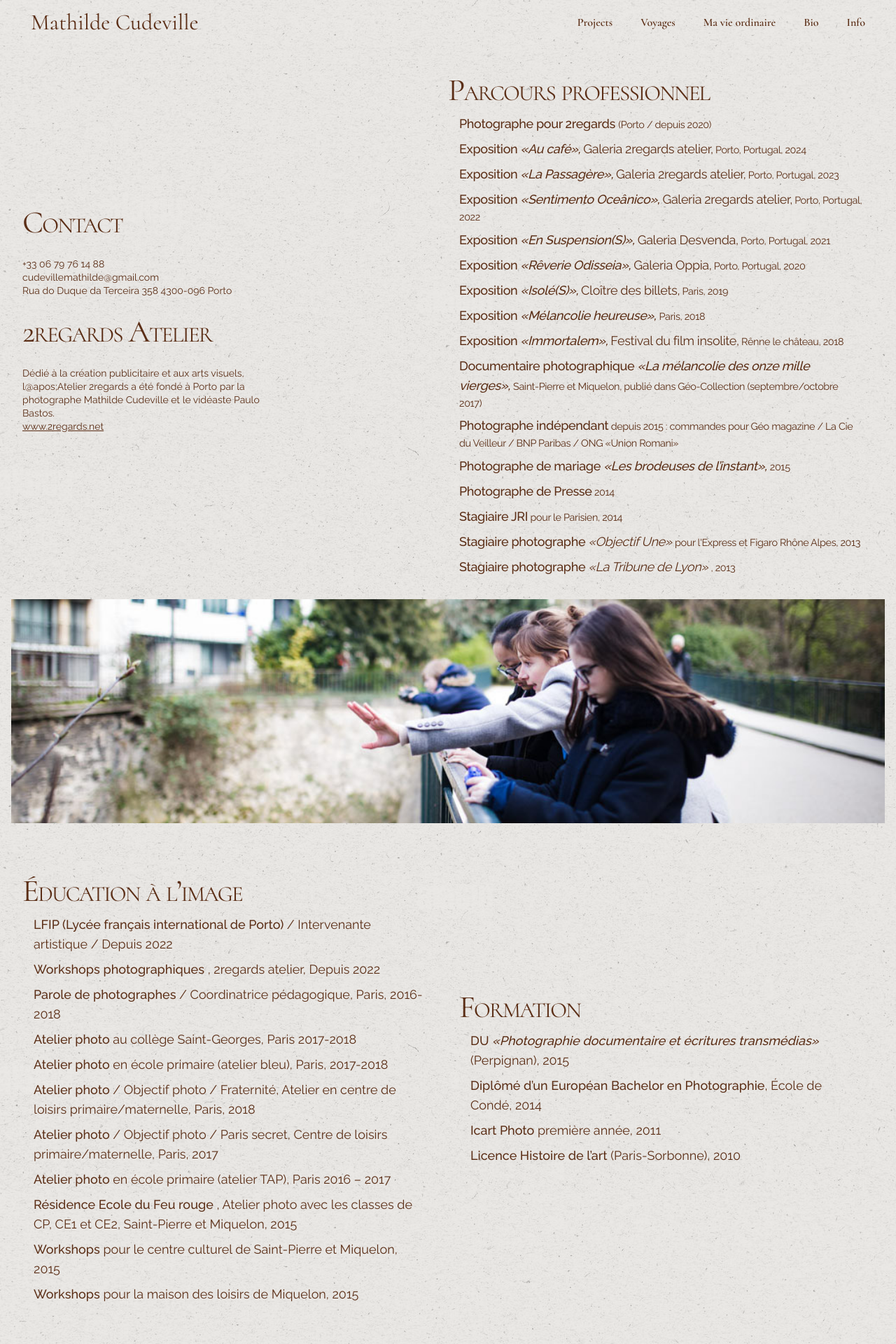
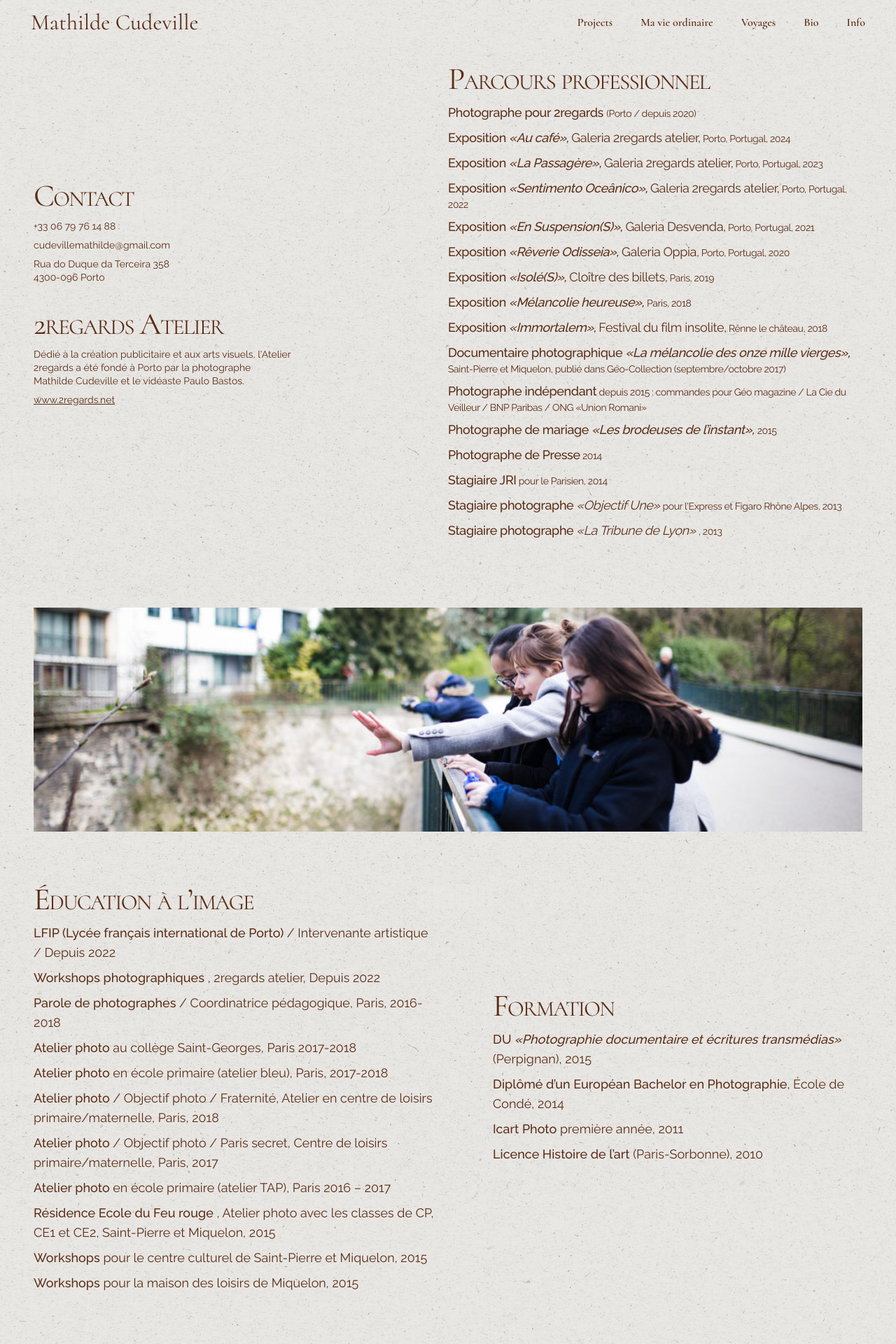
Before and after one commit to VivienIngrams/Mathilde, a Next.js app: page /info in a window 1280 px wide. Shown: the top 1920 px of the page at 70% size. Built offline with nearby package versions, Linux system fonts and the light colour scheme.

Commit message:
INfo page edits

```diff
--- a/app/components/NavMenu.tsx
+++ b/app/components/NavMenu.tsx
@@ -116,16 +116,16 @@ const NavMenu = () => {
                 </MenuItems>
               </Menu>
               <Link
+                href="/ma-vie-ordinaire"
+                className="hover:bg-black/10 px-3 py-2 rounded-md text-md font-semibold"
+              >
+                Ma vie ordinaire
+              </Link>
+              <Link
                 href="/voyages"
                 className="hover:bg-black/10 px-3 py-2 rounded-md text-md font-semibold"
               >
                 Voyages
-              </Link>
-              <Link
-                href="/ma-vie-ordinaire"
-                className="hover:bg-black/10 px-3 py-2 rounded-md text-md font-semibold"
-              >
-                Ma vie ordinaire
               </Link>
               <Link
                 href="/bio"
@@ -261,16 +261,16 @@ const NavMenu = () => {
             </MenuItems>
           </Menu>
           <Link
+            href="/ma-vie-ordinaire"
+            className="hover:bg-black/10 block px-3 py-2 rounded-md text-base font-semibold"
+          >
+            Ma vie ordinaire
+          </Link>
+          <Link
             href="/voyages"
             className="hover:bg-black/10 block px-3 py-2 rounded-md text-base font-semibold"
           >
             Voyages
-          </Link>
-          <Link
-            href="/ma-vie-ordinaire"
-            className="hover:bg-black/10 block px-3 py-2 rounded-md text-base font-semibold"
-          >
-            Ma vie ordinaire
           </Link>
           <Link
             href="/bio"
--- a/app/components/Sections/1TitleSection.tsx
+++ b/app/components/Sections/1TitleSection.tsx
@@ -13,7 +13,6 @@ const TitleSection = ({
   return (
     <div className={` md:min-h-screen w-full `}>
       <div className={` md:grid md:grid-cols-2 pt-8`}>
-
         {/* // Mobile */}
         <div className="md:hidden text-right ">
           <div className=" pb-12">
@@ -98,8 +97,9 @@ const TitleSection = ({
             </Link>
           )}
           {projectSection.text && (
-            <div className="w-[50%] pt-2">
+            <div className=" pt-2">
               <h1 className="">{title}</h1>
+              <div className="w-[50%]">
                 <p className="py-2">{projectSection.text[0]}</p>
                 {projectSection.text[1] && (
                   <p className="py-2">{projectSection.text[1]}</p>
@@ -114,6 +114,7 @@ const TitleSection = ({
                   <p className="py-2">{projectSection.text[4]}</p>
                 )}
               </div>
+            </div>
           )}
         </div>
       </div>
--- a/app/globals.css
+++ b/app/globals.css
@@ -30,7 +30,7 @@ h1 {
 
 
 p {
-  font-size: 12px; /* Default size for small screens */
+  font-size: 14px; /* Default size for small screens */
   font-weight: 400;
   line-height: 1.35;
   font-family: var(--font-raleway);
--- a/app/info/page.tsx
+++ b/app/info/page.tsx
@@ -7,19 +7,22 @@ export default async function Info() {
   return (
     <div className="h-full">
       <NavMenu />
-      <div className="bg-[rgba(227,224,220,0.70)]">
-        <div className="min-h-[80vh] flex flex-col md:items-center md:mx-8 md:grid md:grid-cols-2">
+      <div className="bg-[rgba(227,224,220,0.70)] p-4 md:px-12">
+        <div className="min-h-[80vh] flex flex-col md:items-center   md:grid md:grid-cols-2">
           {/* Contact Section */}
           <div className="flex md:items-center  md:max-h-[80vh] ">
             <div>
-              <h1 className="">Contact</h1>
+              <h1 className="-mt-6">Contact</h1>
               <div className="md:grid md:grid-cols-8">
                 <div className="col-span-5 flex items-center  md:text-lg">
-                  <div className=" my-4">
-                    <p className=" ">+33 06 79 76 14 88</p>
-                    <p className="">cudevillemathilde@gmail.com</p>
+                  <div className="  mb-6">
+                    <p className="pb-2 ">+33 06 79 76 14 88</p>
+                    <p className="pb-2 ">cudevillemathilde@gmail.com</p>
                     <p className="">
-                      Rua do Duque da Terceira 358 4300-096 Porto
+                      Rua do Duque da Terceira 358
+                    </p>
+                    <p className="">
+                       4300-096 Porto
                     </p>
                   </div>
                 </div>
@@ -27,13 +30,13 @@ export default async function Info() {
               <h1 className=" ">2regards Atelier</h1>
               <div className="md:grid md:grid-cols-8">
                 <div className="col-span-5 flex items-center  md:text-lg">
-                  <div className=" my-4">
+                  <div className="">
                     <p className=" ">
                       Dédié à la création publicitaire et aux arts visuels,
-                      l@apos;Atelier 2regards a été fondé à Porto par la photographe
+                      l&apos;Atelier 2regards a été fondé à Porto par la photographe
                       Mathilde Cudeville et le vidéaste Paulo Bastos.{" "}
                     </p>
-                    <p className="">
+                    <p className="pt-2">
                       <Link
                         href="https://2regards.net"
                         className=" underline"
@@ -51,18 +54,18 @@ export default async function Info() {
 
           {/* Parcours professionnel Section */}
 
-          <div className="py-8 text-[0.9rem] tracking-tight">
+          <div className="py-8 md:py-0 tracking-tight">
             <h1 className="">Parcours professionnel</h1>
-            <ul className="space-y-2 mx-4">
-              <li>
+            <div className="space-y-2">
+              <p>
                 <span className="text-base md:text-lg">
                   <span className="font-medium">
                     Photographe pour 2regards{" "}
                   </span>
                 </span>
                 (Porto / depuis 2020)
-              </li>
-              <li>
+              </p>
+              <p>
                 <span className="text-base md:text-lg">
                   <span className="font-medium">
                     Exposition<span className="italic"> «Au café», </span>
@@ -70,8 +73,8 @@ export default async function Info() {
                   Galeria 2regards atelier,
                 </span>{" "}
                 Porto, Portugal, 2024
-              </li>
-              <li>
+              </p>
+              <p>
                 <span className="text-base md:text-lg">
                   <span className="font-medium">
                     Exposition<span className="italic"> «La Passagère», </span>
@@ -79,8 +82,8 @@ export default async function Info() {
                   Galeria 2regards atelier,
                 </span>{" "}
                 Porto, Portugal, 2023
-              </li>
-              <li>
+              </p>
+              <p>
                 <span className="text-base md:text-lg">
                   <span className="font-medium">
                     Exposition
@@ -89,8 +92,8 @@ export default async function Info() {
                   Galeria 2regards atelier,
                 </span>{" "}
                 Porto, Portugal, 2022
-              </li>
-              <li>
+              </p>
+              <p>
                 <span className="text-base md:text-lg">
                   <span className="font-medium">
                     Exposition
@@ -99,8 +102,8 @@ export default async function Info() {
                   Galeria Desvenda,
                 </span>{" "}
                 Porto, Portugal, 2021
-              </li>
-              <li>
+              </p>
+              <p>
                 <span className="text-base md:text-lg">
                   <span className="font-medium">
                     Exposition
@@ -109,8 +112,8 @@ export default async function Info() {
                   Galeria Oppia,
                 </span>{" "}
                 Porto, Portugal, 2020
-              </li>
-              <li>
+              </p>
+              <p>
                 <span className="text-base md:text-lg">
                   <span className="font-medium">
                     Exposition<span className="italic"> «Isolé(S)», </span>
@@ -118,8 +121,8 @@ export default async function Info() {
                   Cloître des billets,
                 </span>{" "}
                 Paris, 2019
-              </li>
-              <li>
+              </p>
+              <p>
                 <span className="text-base md:text-lg">
                   <span className="font-medium">
                     Exposition
@@ -127,8 +130,8 @@ export default async function Info() {
                   </span>
                 </span>{" "}
                 Paris, 2018
-              </li>
-              <li>
+              </p>
+              <p>
                 <span className="text-base md:text-lg">
                   <span className="font-medium">
                     Exposition<span className="italic"> «Immortalem», </span>
@@ -136,8 +139,8 @@ export default async function Info() {
                   Festival du film insolite,
                 </span>{" "}
                 Rênne le château, 2018
-              </li>
-              <li>
+              </p>
+              <p>
                 <span className="text-base md:text-lg">
                   <span className="font-medium">
                     Documentaire photographique
@@ -149,15 +152,15 @@ export default async function Info() {
                 </span>{" "}
                 Saint-Pierre et Miquelon, publié dans Géo-Collection
                 (septembre/octobre 2017)
-              </li>
-              <li>
+              </p>
+              <p>
                 <span className="text-base md:text-lg">
                   <span className="font-medium">Photographe indépendant</span>
                 </span>{" "}
                 depuis 2015 : commandes pour Géo magazine / La Cie du Veilleur /
                 BNP Paribas / ONG «Union Romani»
-              </li>
-              <li>
+              </p>
+              <p>
                 <span className="text-base md:text-lg">
                   <span className="font-medium">
                     Photographe de mariage
@@ -168,39 +171,39 @@ export default async function Info() {
                   </span>
                 </span>{" "}
                 2015
-              </li>
-              <li>
+              </p>
+              <p>
                 <span className="text-base md:text-lg">
                   <span className="font-medium">Photographe de Presse</span>
                 </span>{" "}
                 2014
-              </li>
-              <li>
+              </p>
+              <p>
                 <span className="text-base md:text-lg">
                   <span className="font-medium">Stagiaire JRI</span>
                 </span>{" "}
                 pour le Parisien, 2014
-              </li>
-              <li>
+              </p>
+              <p>
                 <span className="text-base md:text-lg">
                   <span className="font-medium">Stagiaire photographe</span>
                   <span className="italic"> «Objectif Une» </span>
                 </span>
                 pour l&apos;Express et Figaro Rhône Alpes, 2013
-              </li>
-              <li>
+              </p>
+              <p>
                 <span className="text-base md:text-lg">
                   <span className="font-medium">Stagiaire photographe</span>
                   <span className="italic"> «La Tribune de Lyon» </span>
                 </span>
                 , 2013
-              </li>
-            </ul>
+              </p>
+            </div>
           </div>
         </div>
 
-        {/* image 2 */}
-        <div className="min-h-[40vh] min-w-screen relative mx-4">
+        {/* image 1 */}
+        <div className="min-h-[40vh] min-w-screen relative mt-4 md:mt-24">
           <Image
             src="/education1.jpg"
             alt="Education à l'image"
@@ -209,67 +212,67 @@ export default async function Info() {
           />
         </div>
         {/* Second Section */}
-        <div className="min-h-[80vh] flex flex-col items-center md:mx-8 md:grid md:grid-cols-2 gap-8">
+        <div className="flex flex-col items-center   md:grid md:grid-cols-2 gap-8">
           {/* Education à l’image Section */}
           <div className="flex flex-col justify-center">
             <div className="pt-8 md:my-8">
               <h1 className="">Éducation à l’image</h1>
-              <ul className="mx-4 space-y-2">
-                <li>
+              <ul className="space-y-2">
+                <p>
                   <span className="text-base md:text-lg">
                     <span className="font-medium">
                       LFIP (Lycée français international de Porto)
                     </span>{" "}
                     / Intervenante artistique / Depuis 2022
                   </span>
-                </li>
-                <li>
+                </p>
+                <p>
                   <span className="text-base md:text-lg">
                     <span className="font-medium">
                       Workshops photographiques
                     </span>{" "}
                     , 2regards atelier, Depuis 2022
                   </span>
-                </li>
-                <li>
+                </p>
+                <p>
                   <span className="text-base md:text-lg">
                     <span className="font-medium">Parole de photographes</span>{" "}
                     / Coordinatrice pédagogique, Paris, 2016-2018
                   </span>
-                </li>
-                <li>
+                </p>
+                <p>
                   <span className="text-base md:text-lg">
                     <span className="font-medium">Atelier photo</span> au
                     collège Saint-Georges, Paris 2017-2018
                   </span>
-                </li>
-                <li>
+                </p>
+                <p>
                   <span className="text-base md:text-lg">
                     <span className="font-medium">Atelier photo</span> en école
                     primaire (atelier bleu), Paris, 2017-2018
                   </span>
-                </li>
-                <li>
+                </p>
+                <p>
                   <span className="text-base md:text-lg">
                     <span className="font-medium">Atelier photo</span> /
                     Objectif photo / Fraternité, Atelier en centre de loisirs
                     primaire/maternelle, Paris, 2018
                   </span>
-                </li>
-                <li>
+                </p>
+                <p>
                   <span className="text-base md:text-lg">
                     <span className="font-medium">Atelier photo</span> /
                     Objectif photo / Paris secret, Centre de loisirs
                     primaire/maternelle, Paris, 2017
                   </span>
-                </li>
-                <li>
+                </p>
+                <p>
                   <span className="text-base md:text-lg">
                     <span className="font-medium">Atelier photo</span> en école
                     primaire (atelier TAP), Paris 2016 – 2017
                   </span>
-                </li>
-                <li>
+                </p>
+                <p>
                   <span className="text-base md:text-lg">
                     <span className="font-medium">
                       Résidence Ecole du Feu rouge
@@ -277,29 +280,29 @@ export default async function Info() {
                     , Atelier photo avec les classes de CP, CE1 et CE2,
                     Saint-Pierre et Miquelon, 2015
                   </span>
-                </li>
-                <li>
+                </p>
+                <p>
                   <span className="text-base md:text-lg">
                     <span className="font-medium">Workshops</span> pour le
                     centre culturel de Saint-Pierre et Miquelon, 2015
                   </span>
-                </li>
-                <li>
+                </p>
+                <p>
                   <span className="text-base md:text-lg">
                     <span className="font-medium">Workshops</span> pour la
                     maison des loisirs de Miquelon, 2015
                   </span>
-                </li>
+                </p>
               </ul>
             </div>
           </div>
 
           {/* Formation Section */}
-          <div className="flex flex-col items-start">
-            <div className="my-8">
+          <div className="flex flex-col items-start md:ml-12">
+            <div className="">
               <h1 className="">Formation</h1>
-              <ul className="mx-4 space-y-2">
-                <li>
+              <div className="space-y-2">
+                <p>
                   <span className="text-base md:text-lg">
                     <span className="font-medium">
                       DU{" "}
@@ -309,35 +312,35 @@ export default async function Info() {
                     </span>{" "}
                     (Perpignan), 2015
                   </span>
-                </li>
-                <li>
+                </p>
+                <p>
                   <span className="text-base md:text-lg">
                     <span className="font-medium">
                       Diplômé d’un Européan Bachelor en Photographie
                     </span>
                     , École de Condé, 2014
                   </span>
-                </li>
-                <li>
+                </p>
+                <p>
                   <span className="text-base md:text-lg">
                     <span className="font-medium">Icart Photo</span> première
                     année, 2011
                   </span>
-                </li>
-                <li>
+                </p>
+                <p>
                   <span className="text-base md:text-lg">
                     <span className="font-medium">
                       Licence Histoire de l’art
                     </span>{" "}
                     (Paris-Sorbonne), 2010
                   </span>
-                </li>
-              </ul>
+                </p>
+              </div>
             </div>
           </div>
         </div>
         {/* Image below both columns */}
-        <div className="min-h-[40vh] min-w-screen relative mx-4 mt-8">
+        <div className="min-h-[40vh] min-w-screen relative mt-12">
           <Image
             src="/education.jpg"
             alt="Education à l'image"
```
Lines whose indentation alone changed are shown as unchanged.
